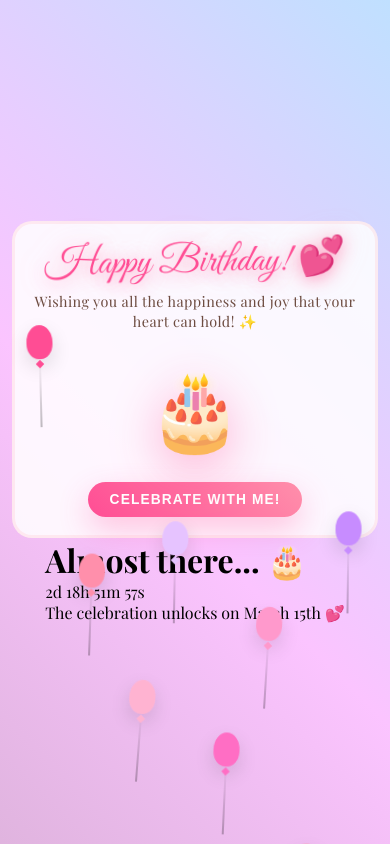
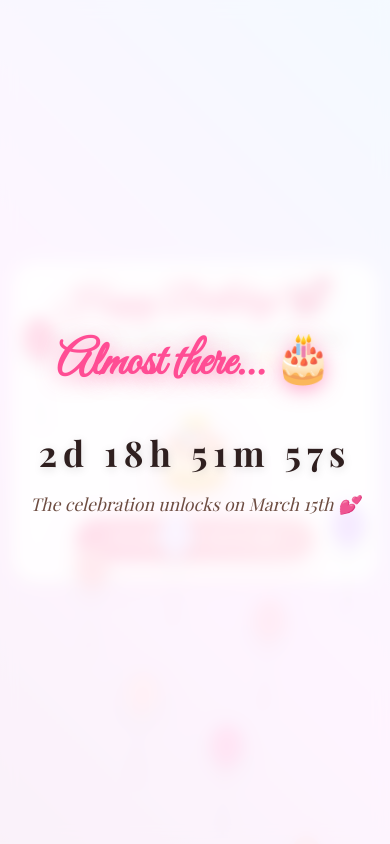
Before and after one commit to Msh1000/Bday, a plain HTML site: page index.html in a window 390 px wide. Drawn offline with nearby package versions, Linux system fonts and the light colour scheme.

Commit message:
Update style.css

```diff
--- a/style.css
+++ b/style.css
@@ -17,16 +17,9 @@
 
 body {
     font-family: 'Playfair Display', serif;
-            position: relative;
     background: linear-gradient(45deg,
-                #c9bfce,
-                #ffddd2,
-                #efd8f3,
-                #cca8c7,
-                #fbc4ff,
-                #b3e6ff,
-                #c4ffe0,
-                #ffe4f0);
+        #c9bfce, #ffddd2, #efd8f3, #cca8c7,
+        #fbc4ff, #b3e6ff, #c4ffe0, #ffe4f0);
     background-size: 500% 500%;
     animation: gradientShift 18s ease infinite;
 }
@@ -39,15 +32,14 @@
 
 .container {
     height: 100vh;
+    position: relative;
     display: flex;
-            flex-direction: column;
     justify-content: center;
     align-items: center;
     padding: 16px;
-            position: relative;
-            z-index: 2;
 }
 
+/* Birthday Card */
 .birthday-card {
     background: rgba(255, 255, 255, 0.85);
     border-radius: 32px;
@@ -59,28 +51,21 @@
     transform: translateY(-15px);
     opacity: 0;
     animation: cardFloat 2s cubic-bezier(0.34, 1.56, 0.64, 1) forwards;
+    position: relative;
+    z-index: 1;
 }
 
 @keyframes cardFloat {
-            to {
-                transform: translateY(0);
-                opacity: 1;
-            }
+    to { transform: translateY(0); opacity: 1; }
 }
 
 .main-title {
     font-family: 'Great Vibes', cursive;
-            font-size: clamp(2.4rem, 7.2vw, 4.4rem); /* slightly smaller but still biggest */
-            font-weight: 400;
+    font-size: clamp(2.4rem, 7.2vw, 4.4rem);
     color: #ff4d94;
     margin-bottom: 8px;
     line-height: 1.05;
-            max-width: 100%;
-            overflow-wrap: break-word;
-            hyphens: auto;
-            text-shadow:
-                0 4px 15px rgba(255, 77, 148, 0.35),
-                0 0 25px rgba(255, 182, 193, 0.6);
+    text-shadow: 0 4px 15px rgba(255,77,148,0.35), 0 0 25px rgba(255,182,193,0.6);
     animation: titleGentleFloat 3.2s ease-in-out infinite alternate;
     animation-play-state: paused;
     white-space: pre-wrap;
@@ -96,7 +81,7 @@
 }
 
 .subtitle {
-            font-size: clamp(0.95rem, 3vw, 1.35rem); /* smaller */
+    font-size: clamp(0.95rem, 3vw, 1.35rem);
     color: #6d4c41;
     margin-bottom: 20px;
     font-weight: 400;
@@ -110,10 +95,10 @@
 }
 
 .cake {
-            font-size: clamp(5rem, 14vw, 8.5rem); /* slightly smaller */
+    font-size: clamp(5rem, 14vw, 8.5rem);
     cursor: pointer;
-            transition: all 0.4s cubic-bezier(0.68, -0.55, 0.27, 1.55);
-            filter: drop-shadow(0 12px 25px rgba(255, 77, 148, 0.45));
+    transition: all 0.4s cubic-bezier(0.68,-0.55,0.27,1.55);
+    filter: drop-shadow(0 12px 25px rgba(255,77,148,0.45));
     animation: cakeGentleFloat 3.8s ease-in-out infinite alternate;
 }
 
@@ -122,13 +107,13 @@
 }
 
 @keyframes cakeGentleFloat {
-            0%   { transform: scale(1) translateY(0px); }
+    0%   { transform: scale(1) translateY(0); }
     100% { transform: scale(1.04) translateY(-8px); }
 }
 
 .wish-text {
     display: none;
-            font-size: clamp(0.94rem, 2.7vw, 1.24rem); /* slightly smaller */
+    font-size: clamp(0.94rem, 2.7vw, 1.24rem);
     color: #2f1f1f;
     line-height: 1.7;
     margin: 18px 0 28px;
@@ -138,17 +123,13 @@
     letter-spacing: 0.3px;
 }
 
-        .wish-text span:last-child {
-            margin-bottom: 24px;
-        }
-
 .wish-text.breathe {
     animation: gentleBreathe 3.8s ease-in-out infinite;
 }
 
 @keyframes gentleBreathe {
-            0%, 100% { transform: scale(1); }
-            50%      { transform: scale(1.018); }
+    0%,100% { transform: scale(1); }
+    50%     { transform: scale(1.018); }
 }
 
 .wish-text span {
@@ -156,13 +137,13 @@
     margin-bottom: 10px;
     opacity: 0;
     transform: translateY(18px);
-            transition: all 1.8s cubic-bezier(0.23, 1, 0.32, 1);
+    transition: all 1.8s cubic-bezier(0.23,1,0.32,1);
 }
 
 .wish-text span.visible {
     opacity: 1;
     transform: translateY(0);
-            text-shadow: 0 0 10px rgba(255, 77, 148, 0.25);
+    text-shadow: 0 0 10px rgba(255,77,148,0.25);
 }
 
 .celebration-btn {
@@ -170,23 +151,64 @@
     border: none;
     color: white;
     padding: 13px 32px;
-            font-size: clamp(0.88rem, 3vw, 1rem); /* slightly smaller */
+    font-size: clamp(0.88rem, 3vw, 1rem);
     font-weight: 700;
     border-radius: 50px;
     cursor: pointer;
     margin: 12px auto 0;
     display: block;
     max-width: 260px;
-            box-shadow: 0 12px 30px rgba(255, 77, 148, 0.3);
-            transition: all 0.4s cubic-bezier(0.68, -0.55, 0.27, 1.55);
+    box-shadow: 0 12px 30px rgba(255,77,148,0.3);
+    transition: all 0.4s cubic-bezier(0.68,-0.55,0.27,1.55);
     text-transform: uppercase;
     letter-spacing: 1.1px;
 }
 
 .celebration-btn:hover {
     transform: translateY(-5px) scale(1.05);
-            box-shadow: 0 18px 40px rgba(255, 77, 148, 0.45);
+    box-shadow: 0 18px 40px rgba(255,77,148,0.45);
     background: linear-gradient(45deg, #ff8fab, #ff4d94);
+}
+
+/* ────────────────────────────────────────────────
+   Countdown Overlay
+───────────────────────────────────────────────── */
+.countdown-overlay {
+    position: absolute;
+    inset: 0;
+    background: rgba(255, 255, 255, 0.82);
+    backdrop-filter: blur(8px);
+    -webkit-backdrop-filter: blur(8px);
+    display: flex;
+    flex-direction: column;
+    justify-content: center;
+    align-items: center;
+    z-index: 10;
+}
+
+.countdown-title {
+    font-family: 'Great Vibes', cursive;
+    font-size: clamp(3rem, 9vw, 6rem);
+    color: var(--rose);
+    margin-bottom: 20px;
+    text-shadow: 0 4px 20px rgba(255,77,148,0.5);
+}
+
+.countdown-timer {
+    font-size: clamp(2.2rem, 7vw, 4.5rem);
+    font-weight: 700;
+    color: #2f1f1f;
+    letter-spacing: 6px;
+    margin: 16px 0;
+    text-shadow: 0 2px 10px rgba(0,0,0,0.15);
+}
+
+.countdown-note {
+    font-size: clamp(1.1rem, 3.5vw, 1.4rem);
+    color: #6d4c41;
+    font-style: italic;
+    max-width: 85%;
+    text-align: center;
 }
 
 /* Balloons */
@@ -208,12 +230,12 @@
     transform-origin: center bottom;
     animation: floatUp calc(7.5s + 5s * var(--rand)) linear infinite;
     animation-delay: var(--delay);
-            box-shadow: 0 8px 20px rgba(0, 0, 0, 0.12);
+    box-shadow: 0 8px 20px rgba(0,0,0,0.12);
 }
 
+.balloon::after, .balloon::before { content: ''; position: absolute; }
+
 .balloon::after {
-            content: '';
-            position: absolute;
     bottom: -8px;
     width: 6px;
     height: 6px;
@@ -223,13 +245,11 @@
 }
 
 .balloon::before {
-            content: '';
-            position: absolute;
     top: 100%;
     left: 50%;
     width: 2px;
     height: 68px;
-            background: linear-gradient(transparent, rgba(0, 0, 0, 0.25));
+    background: linear-gradient(transparent, rgba(0,0,0,0.25));
     transform: translateX(-50%);
 }
 
@@ -243,10 +263,6 @@
 
 body.party-pulse .balloon {
     animation: floatUp calc(3s + 2s * var(--rand)) linear infinite !important;
-        }
-
-        body.dark-theme .balloon::before {
-            background: linear-gradient(transparent, rgba(255, 255, 255, 0.78));
 }
 
 /* Confetti & Hearts */
@@ -270,7 +286,6 @@
     background: #ff4d94;
     border-radius: var(--border-radius, 2px);
     animation: confettiFall calc(4s + 4s * var(--rand-duration)) linear infinite;
-            animation-delay: 0s !important;
     will-change: transform, opacity;
 }
 
@@ -290,7 +305,7 @@
     color: #ff4d94;
     animation: heartFall 0.6s linear infinite;
     will-change: transform, opacity;
-            text-shadow: 0 0 8px rgba(255, 77, 148, 0.5);
+    text-shadow: 0 0 8px rgba(255,77,148,0.5);
 }
 
 .heart-piece.sped-up {
@@ -299,41 +314,17 @@
 
 @keyframes heartFall {
     0%   { transform: translateY(-12vh) rotate(0deg); opacity: 1; }
-            100% { transform: translateY(125vh) translateX(var(--drift, 0)) rotate(720deg); opacity: 0; }
+    100% { transform: translateY(125vh) translateX(var(--drift,0)) rotate(720deg); opacity: 0; }
 }
 
-        /* Pulse effect */
-        .dark-theme .birthday-card.pulse::after {
-            content: "";
-            position: absolute;
-            top: 0;
-            left: 0;
-            width: 100%;
-            height: 100%;
-            border-radius: inherit;
-            z-index: -1;
-            background: transparent;
-            box-shadow:
-                0 18px 35px rgba(200, 100, 158, 0.75),
-                0 0 25px rgba(247, 160, 255, 0.65);
-            opacity: 1;
-            animation: shadowBreathe 3.5s ease-in-out forwards infinite;
-        }
-
-        @keyframes shadowBreathe {
-            0%   { opacity: 1; }
-            100% { opacity: 0; }
-        }
-
-        /* Dark theme */
-        body.dark-theme {
+/* Dark theme & pulse */
+.dark-theme {
     background: radial-gradient(circle at center, #2a1f2e, #1a0f1f);
 }
 
 .dark-theme .birthday-card {
-            background: rgba(35, 20, 40, 0.97);
-            border: 3px solid rgba(255, 77, 148, 0.65);
-            box-shadow: none;
+    background: rgba(35,20,40,0.97);
+    border-color: rgba(255,77,148,0.65);
 }
 
 .dark-theme .main-title {
@@ -350,77 +341,33 @@
     background: linear-gradient(45deg, #c026d3, #db2777);
 }
 
-        /* Mobile optimizations */
+.dark-theme .birthday-card.pulse::after {
+    content: "";
+    position: absolute;
+    inset: 0;
+    border-radius: inherit;
+    z-index: -1;
+    box-shadow: 0 18px 35px rgba(200,100,158,0.75), 0 0 25px rgba(247,160,255,0.65);
+    animation: shadowBreathe 3.5s ease-in-out infinite;
+}
+
+@keyframes shadowBreathe {
+    0%   { opacity: 1; }
+    100% { opacity: 0; }
+}
+
+/* Mobile adjustments */
 @media (max-width: 768px) {
-            .container {
-                padding: 12px;
-            }
+    .container { padding: 12px; }
     .birthday-card {
         padding: 20px 16px;
         border-radius: 24px;
         transform: translateY(-45px);
     }
-            .main-title {
-                font-size: clamp(2.2rem, 8.8vw, 4rem);
-            }
-            .subtitle {
-                font-size: clamp(0.9rem, 3.2vw, 1.2rem);
-                margin-bottom: 16px;
-            }
-            .cake {
-                font-size: clamp(4.4rem, 17vw, 7.2rem);
-            }
-            .wish-text {
-                font-size: clamp(0.9rem, 2.9vw, 1.14rem);
-                margin: 16px 0 32px;
-                line-height: 1.65;
-            }
-            .wish-text span:last-child {
-                margin-bottom: 28px;
-            }
-            .celebration-btn {
-                padding: 11px 26px;
-                font-size: clamp(0.86rem, 3.3vw, 0.96rem);
-            }
-            .balloon {
-                width: 26px;
-                height: 34px;
-            }
+    .main-title { font-size: clamp(2.2rem, 8.8vw, 4rem); }
+    .cake { font-size: clamp(4.4rem, 17vw, 7.2rem); }
     .confetti-piece {
         width: calc(2px + 6px * var(--width-factor, 0.7));
         height: calc(2px + 8px * var(--length-factor, 0.7));
     }
 }
-
-        @media (max-width: 480px) {
-            .birthday-card {
-                padding: 18px 14px;
-                border-radius: 20px;
-            }
-            .main-title {
-                font-size: clamp(2rem, 9.8vw, 3.6rem);
-            }
-            .cake {
-                font-size: clamp(3.8rem, 19vw, 6.2rem);
-            }
-            .wish-text {
-                margin: 14px 0 36px;
-                font-size: clamp(0.88rem, 3.4vw, 1.1rem);
-            }
-            .wish-text span:last-child {
-                margin-bottom: 32px;
-            }
-            .celebration-btn {
-                padding: 10px 22px;
-            }
-        }
-
-        /* Performance */
-        .confetti-piece, .heart-piece, .balloon {
-            will-change: transform, opacity;
-        }
-
-        /* Ensure touch-friendly */
-        button, .cake {
-            touch-action: manipulation;
-        }
```
Lines whose indentation alone changed are shown as unchanged.
